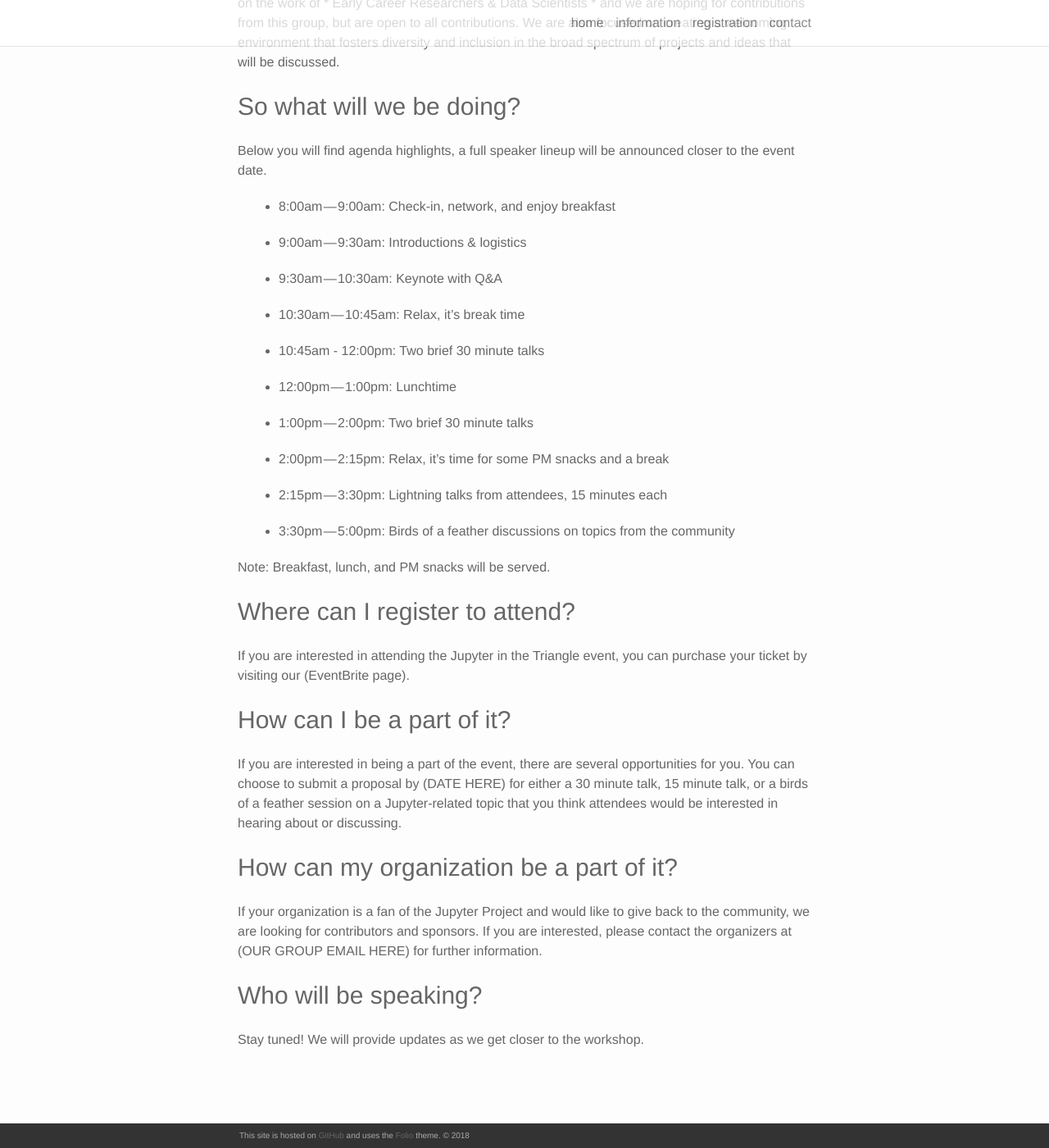
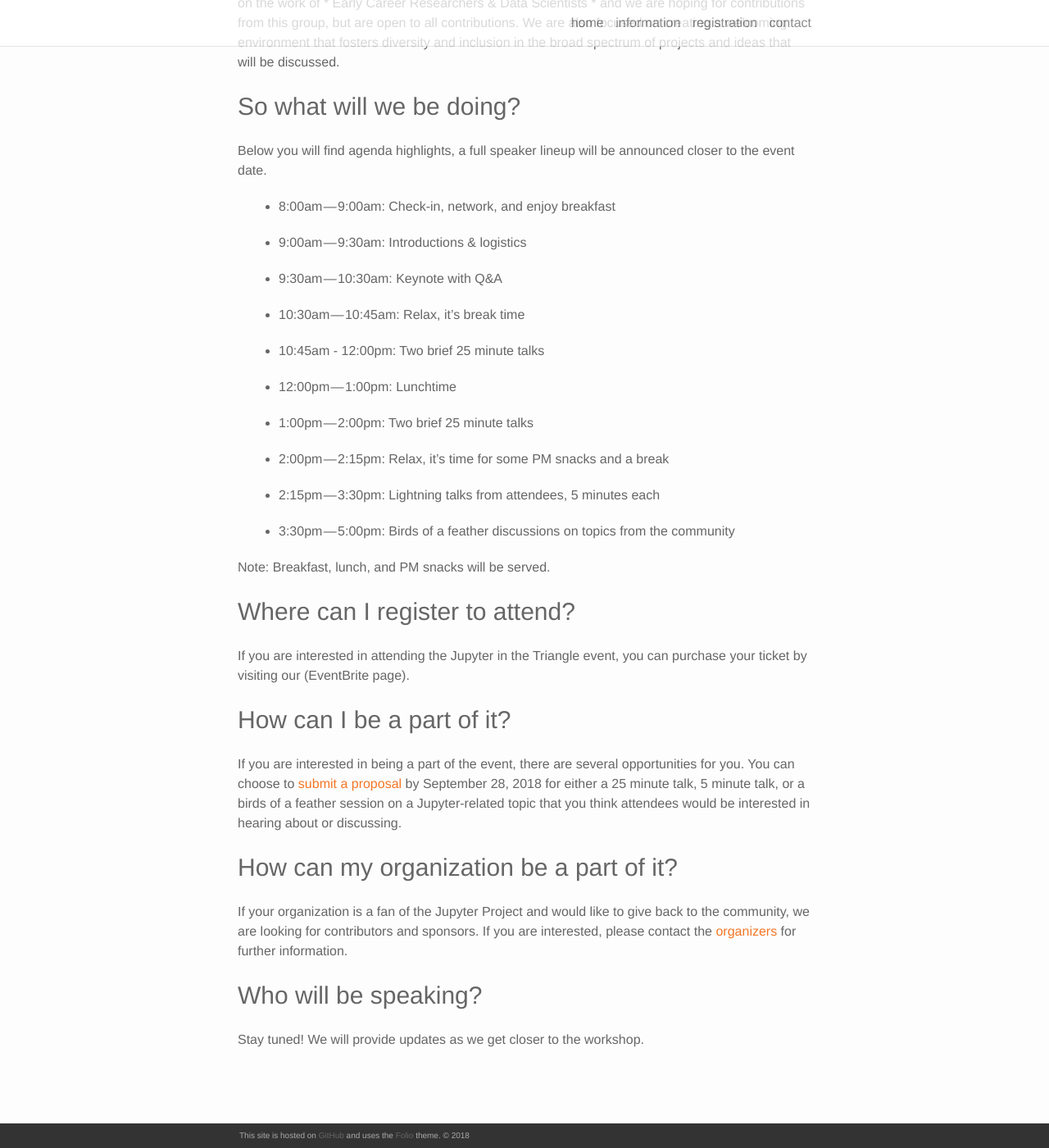
Before and after one commit to bogoli/-folio, a Jekyll site: the page built from _posts/2018-09-06-announcing-jupyter-in-triangle.markdown, in a window 1280 px wide and 1400 px high, scrolled down 999 px. Shown: the whole window at 82% size. Built offline with Jekyll 4.4.1, drawn with Linux system fonts in a browser that asks for light colours; nearby versions of some CDN libraries; some of the changed text lies outside the part shown.

Commit message:
Add CFP form link and mailto link for sponsors

```diff
--- a/_posts/2018-09-06-announcing-jupyter-in-triangle.markdown
+++ b/_posts/2018-09-06-announcing-jupyter-in-triangle.markdown
@@ -29,15 +29,15 @@ Below you will find agenda highlights, a full speaker lineup will be announced c
 
 * 10:30am — 10:45am: Relax, it's break time
 
-* 10:45am - 12:00pm: Two brief 30 minute talks
+* 10:45am - 12:00pm: Two brief 25 minute talks
 
 * 12:00pm — 1:00pm: Lunchtime
 
-* 1:00pm — 2:00pm: Two brief 30 minute talks
+* 1:00pm — 2:00pm: Two brief 25 minute talks
 
 * 2:00pm — 2:15pm: Relax, it's time for some PM snacks and a break
 
-* 2:15pm — 3:30pm: Lightning talks from attendees, 15 minutes each
+* 2:15pm — 3:30pm: Lightning talks from attendees, 5 minutes each
 
 * 3:30pm — 5:00pm: Birds of a feather discussions on topics from the community
 
@@ -50,11 +50,11 @@ If you are interested in attending the Jupyter in the Triangle event, you can pu
 
 ### How can I be a part of it?
 
-If you are interested in being a part of the event, there are several opportunities for you. You can choose to submit a proposal by (DATE HERE) for either a 30 minute talk, 15 minute talk, or a birds of a feather session on a Jupyter-related topic that you think attendees would be interested in hearing about or discussing.
+If you are interested in being a part of the event, there are several opportunities for you. You can choose to <a href="https://goo.gl/forms/zhOMTTAUmUQFRyHA3">submit a proposal</a> by September 28, 2018 for either a 25 minute talk, 5 minute talk, or a birds of a feather session on a Jupyter-related topic that you think attendees would be interested in hearing about or discussing.
 
 ### How can my organization be a part of it?
 
-If your organization is a fan of the Jupyter Project and would like to give back to the community, we are looking for contributors and sponsors. If you are interested, please contact the organizers at (OUR GROUP EMAIL HERE) for further information.
+If your organization is a fan of the Jupyter Project and would like to give back to the community, we are looking for contributors and sponsors. If you are interested, please contact the <a href="mailto:chris@carpentries.org">organizers</a> for further information.
 
 ### Who will be speaking?
 
```
Also changed, not shown: other parts of _posts/2018-09-06-announcing-jupyter-in-triangle.markdown (+3 -3 lines).
